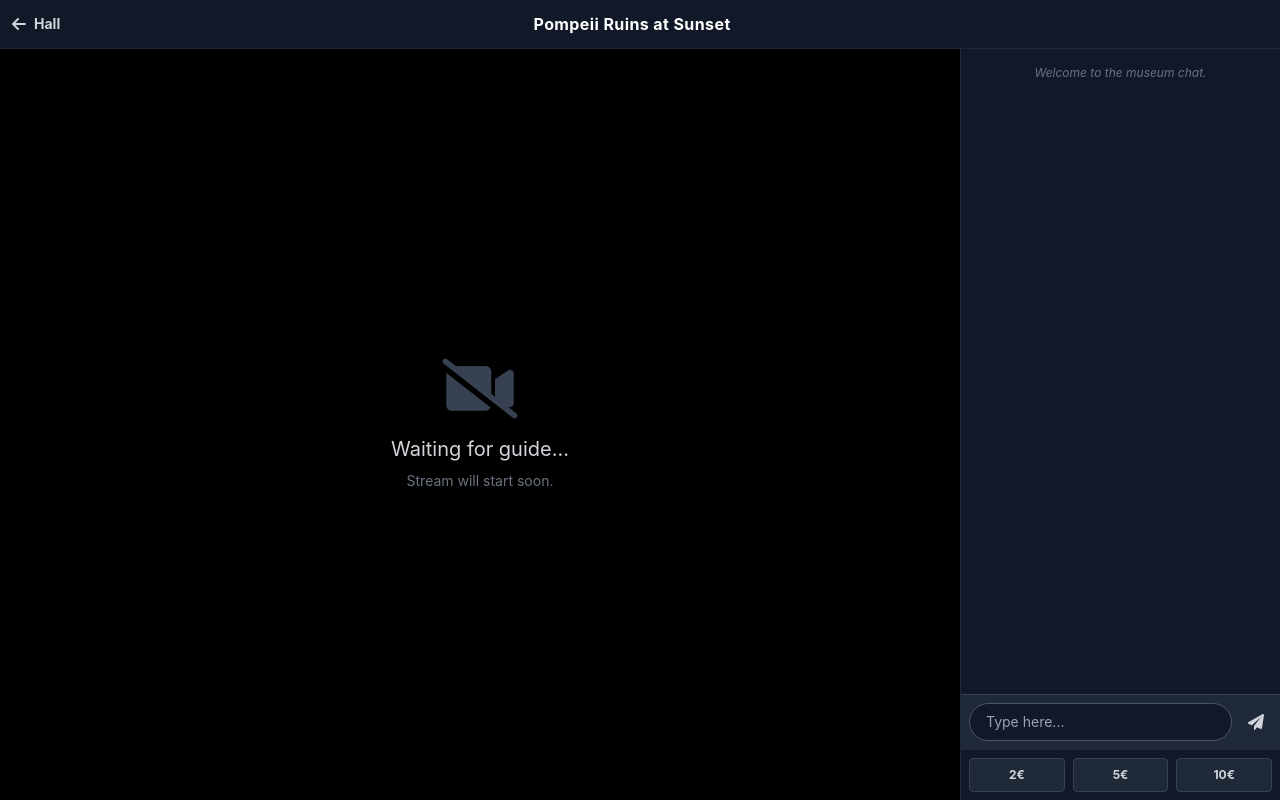
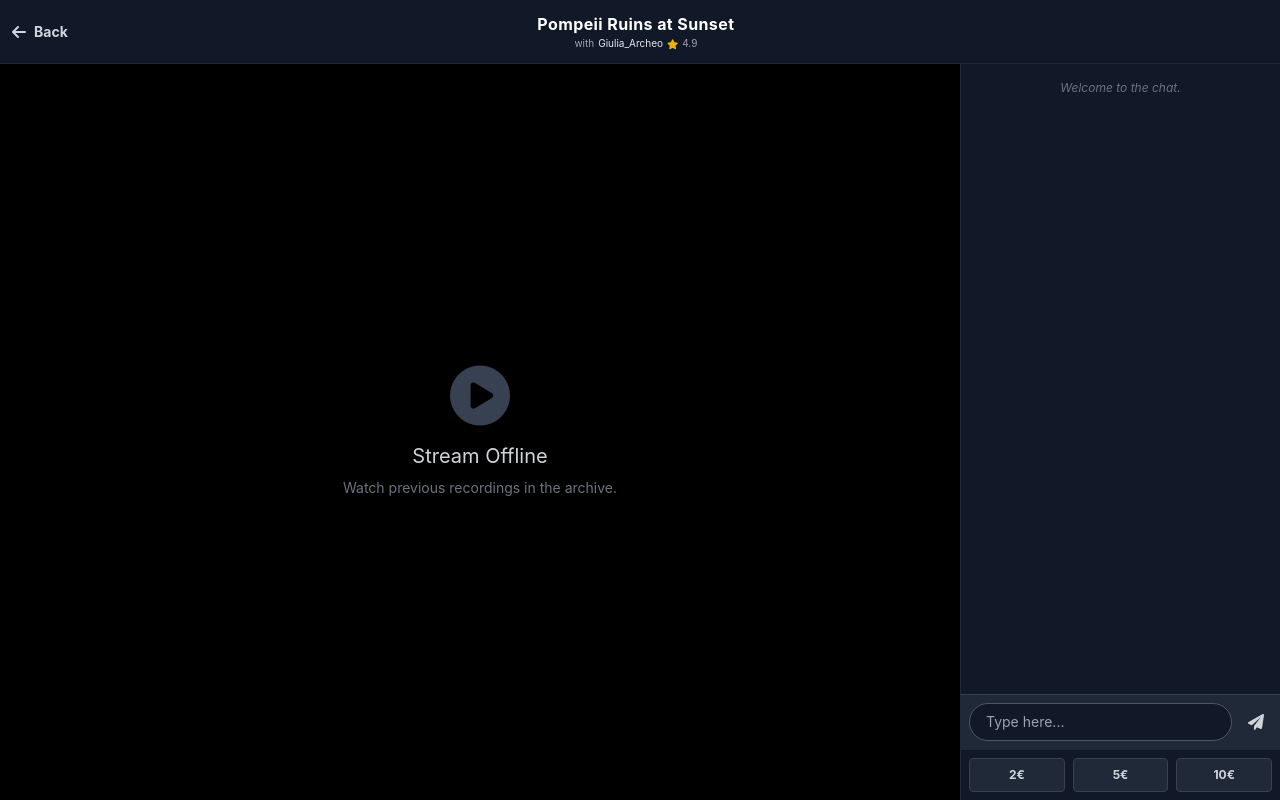
Before and after one commit to riccardovita64-blip/ItalyLive, a Flask app: page /watch/2 in a window 1280 px wide. Run offline with Flask 3, Linux system fonts and the light colour scheme; a user stored in the database is signed in; some libraries are stand-ins or nearby versions.

Commit message:
Update stream.html

```diff
--- a/templates/stream.html
+++ b/templates/stream.html
@@ -15,30 +15,44 @@
 </head>
 <body class="h-screen flex flex-col">
 
+    <!-- Navbar -->
     <nav class="bg-gray-900 border-b border-gray-800 p-3 flex justify-between items-center z-20">
         <a href="/" class="flex items-center gap-2 text-gray-300 hover:text-white">
-            <i class="fas fa-arrow-left"></i> <span class="font-bold text-sm">Hall</span>
+            <i class="fas fa-arrow-left"></i> <span class="font-bold text-sm">Back</span>
         </a>
-        <div class="font-bold text-white tracking-wide truncate max-w-[200px]">{{ stream.title }}</div>
+        <div class="flex flex-col items-center">
+            <div class="font-bold text-white tracking-wide text-sm md:text-base">{{ stream.title }}</div>
+            <!-- Info Guida Mini -->
+            {% if stream.guide %}
+            <div class="text-[10px] text-gray-400 flex items-center gap-1">
+                with <span class="text-gray-200">{{ stream.guide.username }}</span>
+                <i class="fas fa-star text-yellow-500"></i> {{ stream.guide.rating }}
+            </div>
+            {% endif %}
+        </div>
         <div class="w-16 flex justify-end">
             <span id="live-badge" class="bg-red-600 text-white text-[10px] px-2 py-1 rounded animate-pulse hidden">LIVE</span>
         </div>
     </nav>
 
     <div class="flex flex-1 overflow-hidden flex-col lg:flex-row">
+        <!-- Video Area -->
         <main class="flex-1 bg-black relative flex items-center justify-center">
             <img id="live-feed" src="" class="absolute inset-0 w-full h-full object-contain hidden">
+
             <div id="offline-msg" class="text-center p-8">
-                <i class="fas fa-video-slash text-6xl text-gray-700 mb-4"></i>
-                <p class="text-gray-300 text-xl">Waiting for guide...</p>
-                <p class="text-gray-500 text-sm mt-2">Stream will start soon.</p>
+                <i class="fas fa-play-circle text-6xl text-gray-700 mb-4"></i>
+                <p class="text-gray-300 text-xl">Stream Offline</p>
+                <p class="text-gray-500 text-sm mt-2">Watch previous recordings in the archive.</p>
             </div>
+
             <div id="overlay-area" class="absolute bottom-10 left-1/2 transform -translate-x-1/2 w-full px-4 pointer-events-none"></div>
         </main>
 
+        <!-- Chat -->
         <aside class="w-full lg:w-80 bg-gray-900 flex flex-col border-l border-gray-800 h-1/3 lg:h-auto">
             <div id="chat-box" class="flex-1 overflow-y-auto p-4 space-y-2 text-sm chat-scroll">
-                <div class="text-gray-500 text-center text-xs italic">Welcome to the museum chat.</div>
+                <div class="text-gray-500 text-center text-xs italic">Welcome to the chat.</div>
             </div>
 
             <div class="p-2 bg-gray-800 border-t border-gray-700">
```
